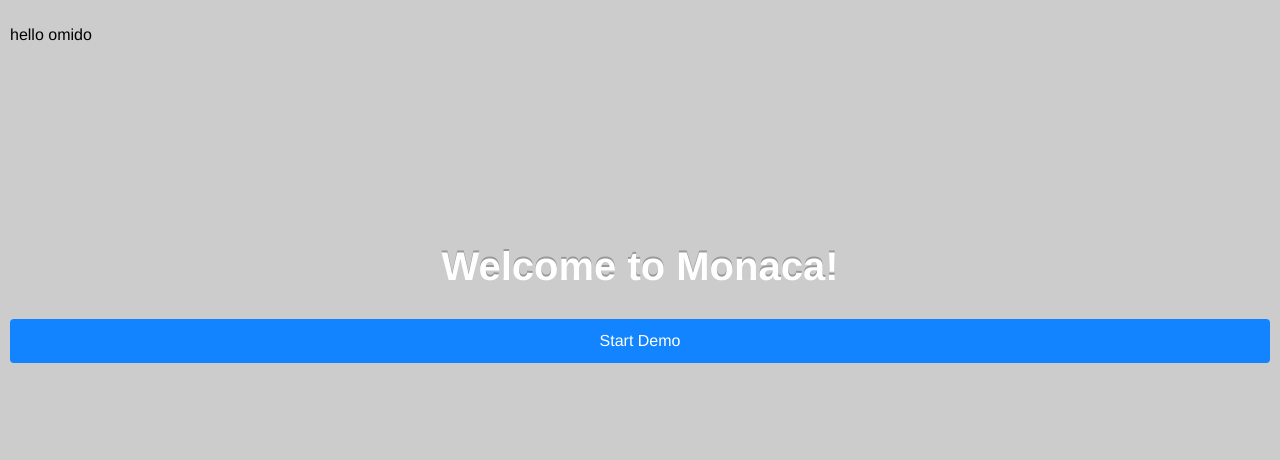
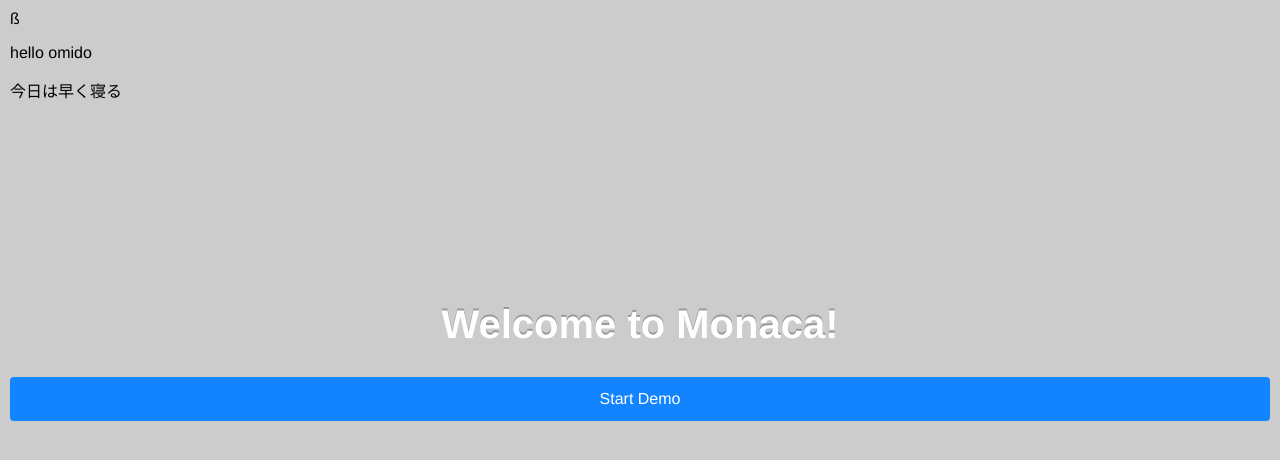
Before and after one commit to Domikoapp/TestMonaca, a browser extension: page www/index.html in a window 1280 px wide. Drawn offline with Linux system fonts and the light colour scheme.

Commit message:
テスト１

```diff
--- a/www/index.html
+++ b/www/index.html
@@ -16,8 +16,9 @@
 
     </script>
 </head>
-<body>
+<body>ß
     <p>hello omido</p>
+    <p>今日は早く寝る</p>
     <h1>Welcome to Monaca!</h1>
     <a class="button--large" href="phonegap-demo.html">Start Demo</a>
 
```
